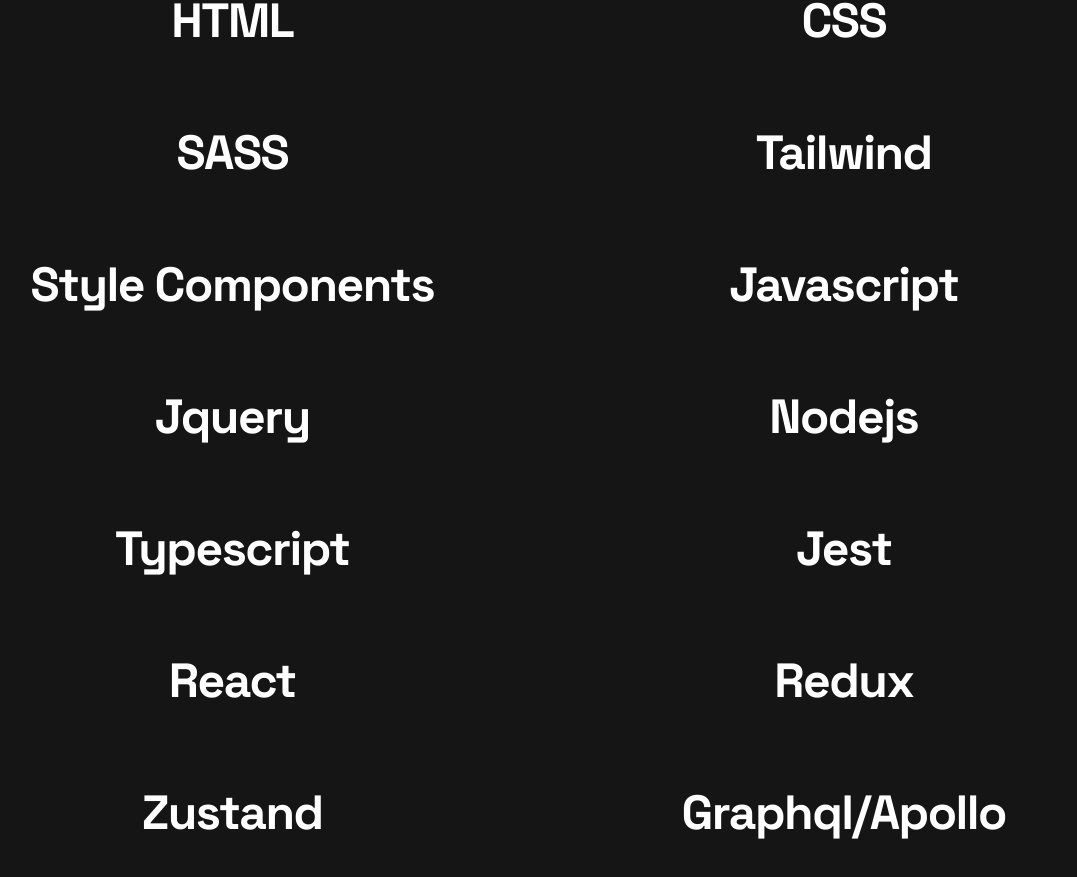
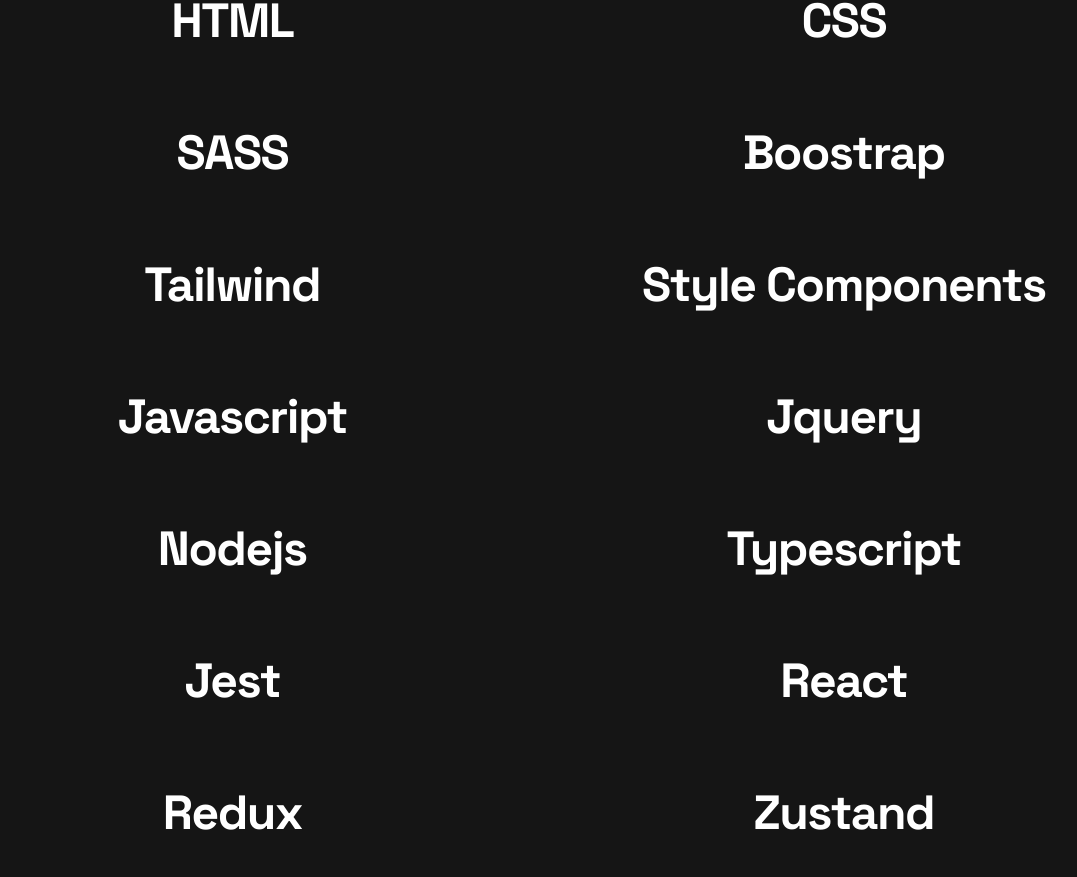
Before and after one commit to Fernando-uif/portafolio-2, a Next.js app: page / in a window 1280 px wide. Shown: the part 856-1733 px from the top of the page, without its empty margins (102-1179 px from the left). Built offline with nearby package versions, Linux system fonts and the light colour scheme.

Commit message:
feat(app): Boostrap
add boostrap

```diff
--- a/src/data/technologies/technologies.ts
+++ b/src/data/technologies/technologies.ts
@@ -14,6 +14,10 @@
   {
     name: "SASS",
     experience: "2",
+  },
+  {
+    name: "boostrap",
+    experience: "",
   },
   {
     name: "tailwind",
```
